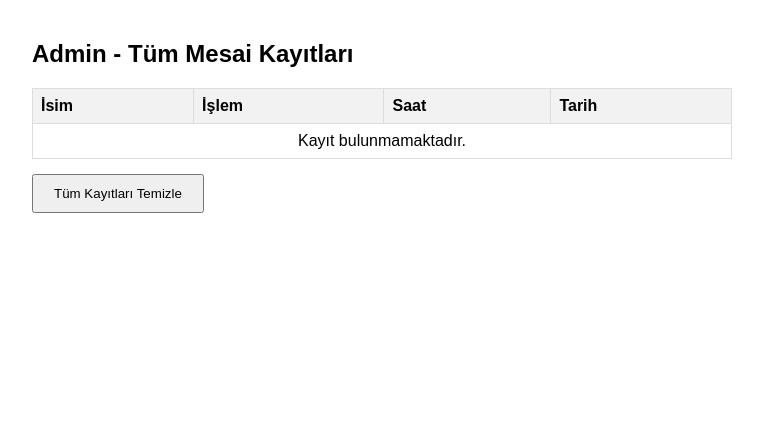
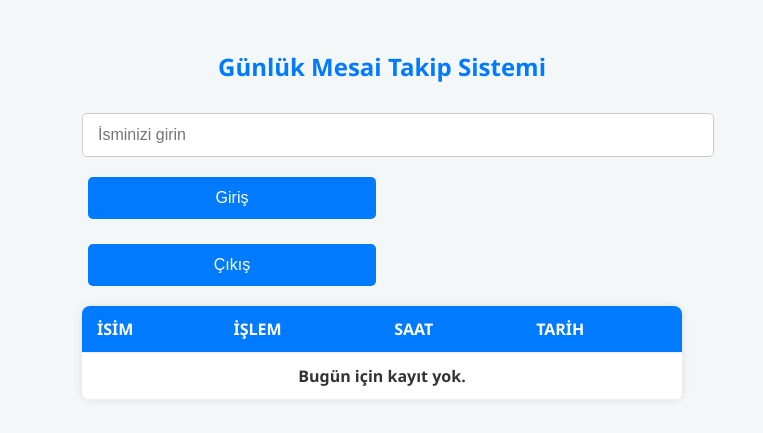
Before and after one commit to elisyumPlus/yuireOS, a plain HTML site: page index.html in a window 1280 px wide. Shown: the whole page, without its empty margins (258-1021 px from the left). Drawn offline with Linux system fonts and the light colour scheme.

Commit message:
Update index.html

```diff
--- a/index.html
+++ b/index.html
@@ -3,20 +3,80 @@
 <head>
 <meta charset="UTF-8" />
 <meta name="viewport" content="width=device-width, initial-scale=1" />
-<title>Admin - Mesai Kayıtları</title>
+<title>Günlük Mesai Takip</title>
 <style>
-  body { font-family: Arial, sans-serif; padding: 20px; max-width: 700px; margin: auto; }
-  table { width: 100%; border-collapse: collapse; margin-top: 20px; }
-  th, td { border: 1px solid #ddd; padding: 8px; text-align: left; }
-  th { background-color: #f2f2f2; }
-  button { padding: 10px 20px; margin-top: 15px; }
+  body {
+    font-family: 'Segoe UI', Tahoma, Geneva, Verdana, sans-serif;
+    background: #f4f7f8;
+    color: #333;
+    padding: 30px;
+    max-width: 600px;
+    margin: 0 auto;
+  }
+  h2 {
+    text-align: center;
+    color: #007BFF;
+    margin-bottom: 30px;
+  }
+  input[type="text"] {
+    width: 100%;
+    padding: 12px 15px;
+    margin-bottom: 15px;
+    border: 1px solid #ccc;
+    border-radius: 5px;
+    font-size: 16px;
+  }
+  button {
+    width: 48%;
+    padding: 12px 0;
+    margin: 5px 1% 20px 1%;
+    border: none;
+    border-radius: 5px;
+    background-color: #007BFF;
+    color: white;
+    font-size: 16px;
+    cursor: pointer;
+    transition: background-color 0.3s ease;
+  }
+  button:hover {
+    background-color: #0056b3;
+  }
+  table {
+    width: 100%;
+    border-collapse: collapse;
+    background: white;
+    border-radius: 8px;
+    overflow: hidden;
+    box-shadow: 0 0 8px rgba(0,0,0,0.1);
+  }
+  th, td {
+    padding: 12px 15px;
+    text-align: left;
+    border-bottom: 1px solid #eee;
+  }
+  th {
+    background-color: #007BFF;
+    color: white;
+    text-transform: uppercase;
+    font-weight: 600;
+  }
+  tbody tr:hover {
+    background-color: #f1f9ff;
+  }
+  td:first-child {
+    font-weight: 600;
+  }
 </style>
 </head>
 <body>
 
-<h2>Admin - Tüm Mesai Kayıtları</h2>
+<h2>Günlük Mesai Takip Sistemi</h2>
 
-<table id="adminKayitlarTable">
+<input type="text" id="isim" placeholder="İsminizi girin" />
+<button onclick="mesaiKaydet('giris')">Giriş</button>
+<button onclick="mesaiKaydet('cikis')">Çıkış</button>
+
+<table id="kayitlarTable">
   <thead>
     <tr>
       <th>İsim</th>
@@ -25,25 +85,59 @@
       <th>Tarih</th>
     </tr>
   </thead>
-  <tbody id="adminKayitlarBody"></tbody>
+  <tbody id="kayitlarBody"></tbody>
 </table>
 
-<button onclick="temizleTumKayitlar()">Tüm Kayıtları Temizle</button>
+<script>
+// Tarih ve saat objesi döndürür
+function tarihSaatObj() {
+  const dateObj = new Date();
+  const tarih = dateObj.toLocaleDateString('tr-TR');
+  const saat = dateObj.toLocaleTimeString('tr-TR');
+  return { dateObj, tarih, saat };
+}
 
-<script>
-function guncelleAdminKayitlar() {
-  const tbody = document.getElementById("adminKayitlarBody");
+function getTodayDateStr() {
+  const d = new Date();
+  const pad = n => n < 10 ? '0' + n : n;
+  return `${d.getFullYear()}-${pad(d.getMonth()+1)}-${pad(d.getDate())}`;
+}
+
+let gunlukKayitlar = [];
+
+function loadGunlukKayitlar() {
+  let saved = localStorage.getItem("gunlukMesaiKayitlar");
+  if (!saved) return [];
+
+  let parsed = JSON.parse(saved);
+
+  if (parsed.length > 0) {
+    let firstDateObj = new Date(parsed[0].dateObj);
+    let firstDateStr = firstDateObj.getFullYear() + "-"
+                     + (firstDateObj.getMonth()+1 < 10 ? '0' : '') + (firstDateObj.getMonth()+1) + "-"
+                     + (firstDateObj.getDate() < 10 ? '0' : '') + firstDateObj.getDate();
+
+    if (firstDateStr !== getTodayDateStr()) {
+      localStorage.removeItem("gunlukMesaiKayitlar");
+      return [];
+    }
+  }
+
+  // Date objesini düzelt
+  parsed.forEach(k => { k.dateObj = new Date(k.dateObj); });
+  return parsed;
+}
+
+function guncelleKayitlar() {
+  const tbody = document.getElementById("kayitlarBody");
   tbody.innerHTML = "";
 
-  let tumKayitlar = localStorage.getItem("tumMesaiKayitlar");
-  tumKayitlar = tumKayitlar ? JSON.parse(tumKayitlar) : [];
-
-  if (tumKayitlar.length === 0) {
-    tbody.innerHTML = `<tr><td colspan="4" style="text-align:center;">Kayıt bulunmamaktadır.</td></tr>`;
+  if (gunlukKayitlar.length === 0) {
+    tbody.innerHTML = `<tr><td colspan="4" style="text-align:center;">Bugün için kayıt yok.</td></tr>`;
     return;
   }
 
-  tumKayitlar.forEach(kayit => {
+  gunlukKayitlar.forEach(kayit => {
     const tr = document.createElement("tr");
     tr.innerHTML = `
       <td>${kayit.isim}</td>
@@ -55,16 +149,38 @@ function guncelleAdminKayitlar() {
   });
 }
 
-function temizleTumKayitlar() {
-  if (confirm("Tüm mesai kayıtları kalıcı olarak silinecek. Emin misiniz?")) {
-    localStorage.removeItem("tumMesaiKayitlar");
-    alert("Tüm kayıtlar silindi.");
-    guncelleAdminKayitlar();
+function mesaiKaydet(tip) {
+  const isim = document.getElementById("isim").value.trim();
+  if (!isim) {
+    alert("Lütfen isminizi giriniz!");
+    return;
   }
+  const ts = tarihSaatObj();
+
+  const yeniKayit = {
+    isim,
+    tip,
+    time: ts.saat,
+    date: ts.tarih,
+    dateObj: ts.dateObj
+  };
+
+  // Günlük kayıtlara ekle
+  gunlukKayitlar.push(yeniKayit);
+  localStorage.setItem("gunlukMesaiKayitlar", JSON.stringify(gunlukKayitlar));
+
+  // Admin (tüm) kayıtlara da ekle
+  let tumKayitlar = localStorage.getItem("tumMesaiKayitlar");
+  tumKayitlar = tumKayitlar ? JSON.parse(tumKayitlar) : [];
+  tumKayitlar.push(yeniKayit);
+  localStorage.setItem("tumMesaiKayitlar", JSON.stringify(tumKayitlar));
+
+  guncelleKayitlar();
 }
 
 window.onload = function() {
-  guncelleAdminKayitlar();
+  gunlukKayitlar = loadGunlukKayitlar();
+  guncelleKayitlar();
 };
 </script>
 
```
